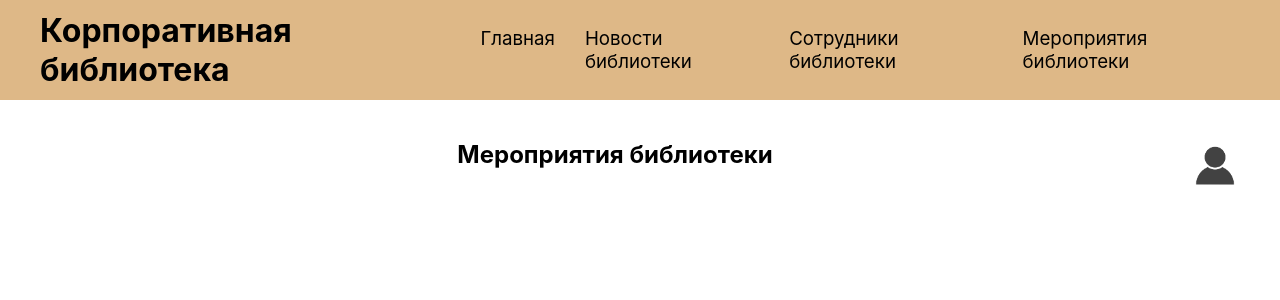
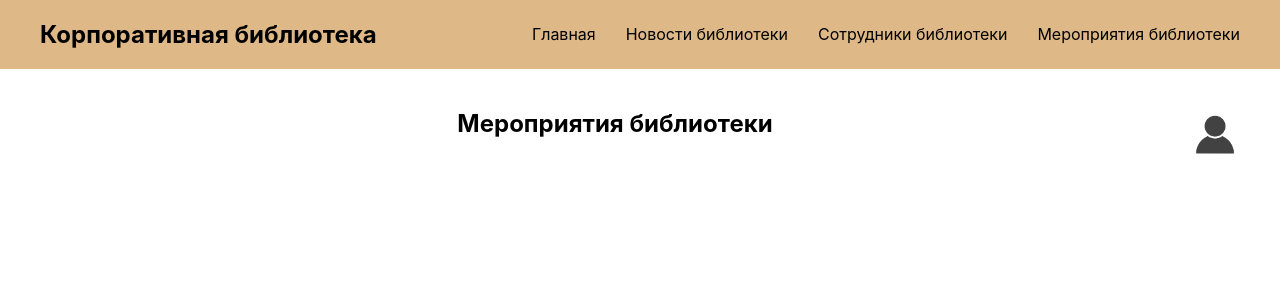
Before and after one commit to phillfeel/corporate-library, a React (Create React App) app: page /corporate-library/events in a window 1280 px wide. Shown: the top 300 px of the page. Built offline with nearby package versions, Linux system fonts and the light colour scheme.

Commit message:
Edit: change layout on Grid, edit header width

```diff
--- a/src/App.tsx
+++ b/src/App.tsx
@@ -15,8 +15,8 @@ function App() {
     <div className={styles.app}>
       <BrowserRouter>
         <Navbar />
-        <Profile />
         <div className={styles.body}>
+          <Profile />
           <Routes>
             <Route path="/corporate-library" element={<BooksPage />} />
             <Route path="/corporate-library/news" element={<NewsPage />} />
--- a/src/components/BooksList/BooksList.module.css
+++ b/src/components/BooksList/BooksList.module.css
@@ -1,7 +1,7 @@
 .booksContainer {
-  max-width: 1410px;
-  display: flex;
-  flex-wrap: wrap;
+  display: grid;
+  grid-gap: 30px;
+  grid-template-columns: repeat(auto-fill, 222px);
   justify-content: center;
   margin-top: 30px;
   margin-left: auto;
@@ -12,9 +12,6 @@
   display: block;
   width: 200px;
   text-align: center;
-  margin-top: 30px;
-  margin-left: 30px;
-  margin-right: 30px;
   padding: 10px;
   border: 1px rgba(0, 0, 0, 0.301) solid;
   cursor: pointer;
--- a/src/components/Navbar/Navbar.module.css
+++ b/src/components/Navbar/Navbar.module.css
@@ -1,13 +1,17 @@
+.navbarContainer {
+  background-color: burlywood;
+  margin-bottom: 40px;
+  padding-left: 40px;
+  padding-right: 40px;
+}
+
 .navbar {
+  max-width: 1410px;
   display: flex;
   flex-direction: row;
   align-items: center;
   justify-content: space-between;
-  height: 100px;
-  padding-left: 40px;
-  padding-right: 40px;
-  background-color: burlywood;
-  margin-bottom: 40px;
+  margin: 0 auto;
 }
 
 .navigation {
@@ -36,6 +40,5 @@
 
 .menuText {
   text-decoration: none;
-  font-size: 1.17em;
   color: black;
 }
--- a/src/components/Navbar/Navbar.tsx
+++ b/src/components/Navbar/Navbar.tsx
@@ -4,9 +4,10 @@ import styles from "./Navbar.module.css";
 
 const Navbar: React.FC = () => {
   return (
+    <div className={styles.navbarContainer}>
       <div className={styles.navbar}>
         <Link to="/corporate-library">
-        <h1>Корпоративная библиотека</h1>
+          <h2>Корпоративная библиотека</h2>
         </Link>
         <nav>
           <ul className={styles.navigation}>
@@ -33,6 +34,7 @@ const Navbar: React.FC = () => {
           </ul>
         </nav>
       </div>
+    </div>
   );
 };
 
--- a/src/components/Profile/Profile.module.css
+++ b/src/components/Profile/Profile.module.css
@@ -1,5 +1,4 @@
 .userIcon {
   float: right;
-  margin-right: 40px;
   cursor: pointer;
 }
--- a/src/components/Profile/Profile.tsx
+++ b/src/components/Profile/Profile.tsx
@@ -5,8 +5,8 @@ import styles from "./Profile.module.css";
 
 const Profile: React.FC = () => {
   return (
-    <Link to="/corporate-library/profile">
-      <img className={styles.userIcon} width={50} src={UserIcon} alt="user" />
+    <Link className={styles.userIcon} to="/corporate-library/profile">
+      <img width={50} src={UserIcon} alt="user" />
     </Link>
   );
 };
```
Lines whose indentation alone changed are shown as unchanged.
